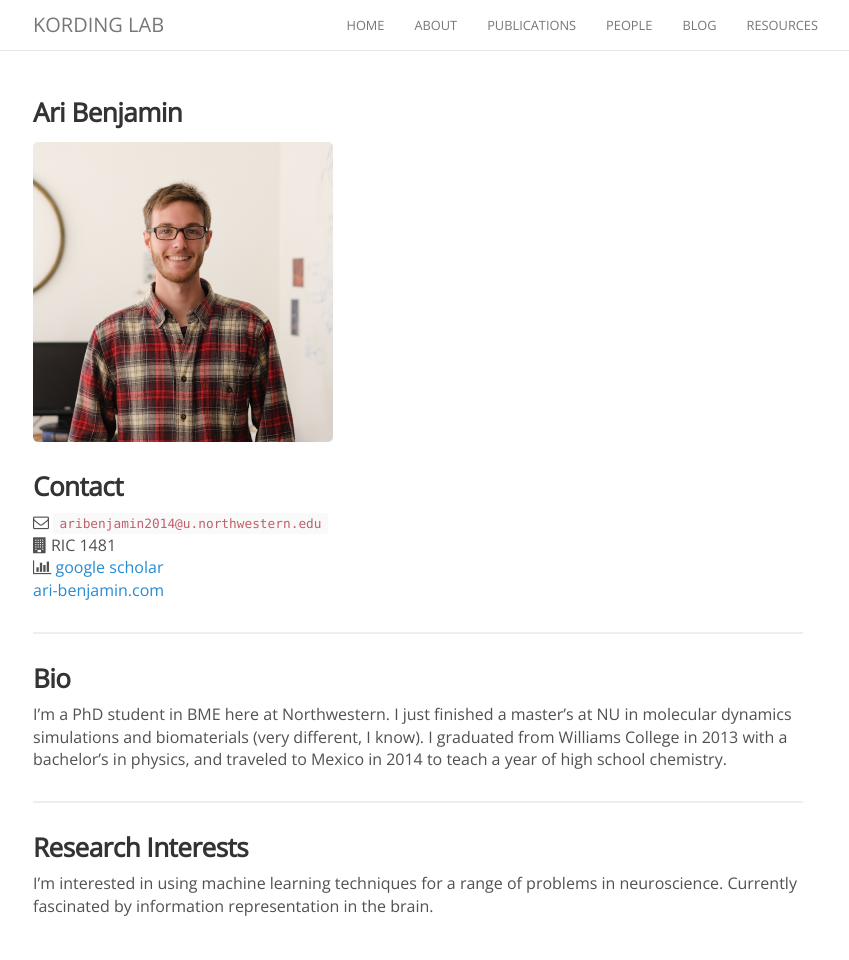
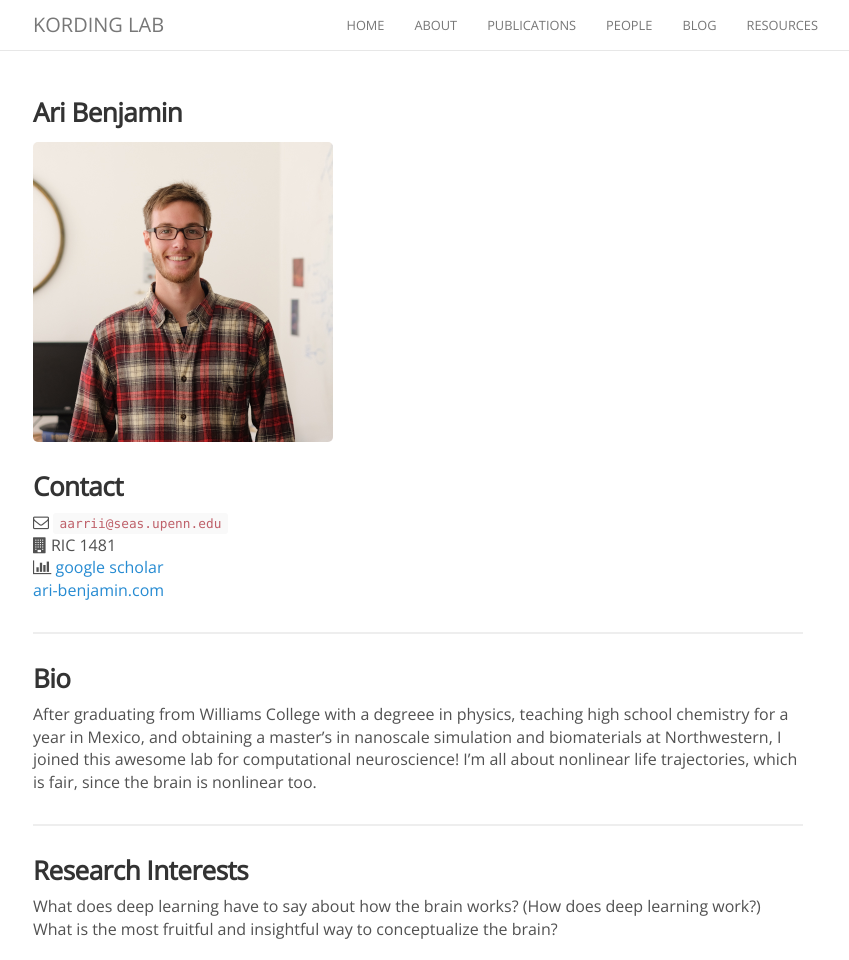
Before and after one commit to KordingLab/KordingLab.github.io, a Jekyll site: the page built from _people/ari_benjamin.md, in a window 1280 px wide and 960 px high. Shown: the whole window, without its empty margins (222-1071 px from the left). Built offline with Jekyll 4.4.1, drawn with Linux system fonts in a browser that asks for light colours; nearby versions of some CDN libraries; comment, search, counter and statistics services are not loaded.

Commit message:
Updated NU email to Penn email

```diff
--- a/_people/ari_benjamin.md
+++ b/_people/ari_benjamin.md
@@ -10,7 +10,7 @@ joined: 2016
 
 ### Contact
 
-<i class="fa fa-envelope-o"></i>  `aribenjamin2014@u.northwestern.edu`<br>
+<i class="fa fa-envelope-o"></i>  `aarrii@seas.upenn.edu`<br>
 <i class="fa fa-building"></i> RIC 1481 <br>
 <i class="fa fa-bar-chart"></i> [google scholar](https://scholar.google.com/citations?user=GW6D4ZIAAAAJ&hl=en) <br>
  [ari-benjamin.com](http://ari-benjamin.com)
@@ -19,10 +19,10 @@ joined: 2016
 
 ### Bio
 
-I'm a PhD student in BME here at Northwestern. I just finished a master's at NU in molecular dynamics simulations and biomaterials (very different, I know). I graduated from Williams College in 2013 with a bachelor's in physics, and traveled to Mexico in 2014 to teach a year of high school chemistry.
+After graduating from Williams College with a degreee in physics, teaching high school chemistry for a year in Mexico, and obtaining a master's in nanoscale simulation and biomaterials at Northwestern, I joined this awesome lab for computational neuroscience! I'm all about nonlinear life trajectories, which is fair, since the brain is nonlinear too.
 
 <hr>
 
 ### Research Interests
 
-I'm interested in using machine learning techniques for a range of problems in neuroscience. Currently fascinated by information representation in the brain.
+What does deep learning have to say about how the brain works? (How does deep learning work?) What is the most fruitful and insightful way to conceptualize the brain?
```
